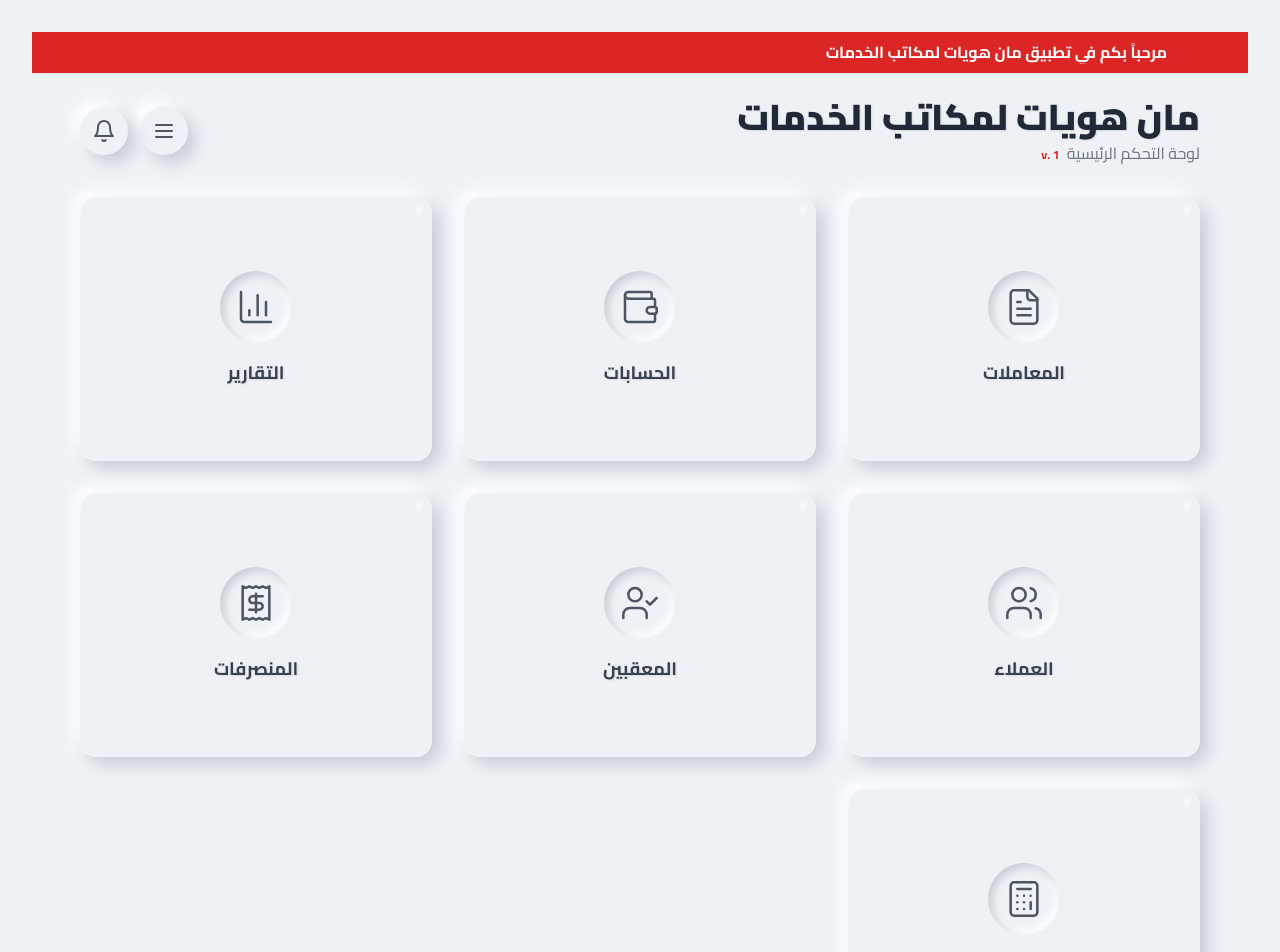
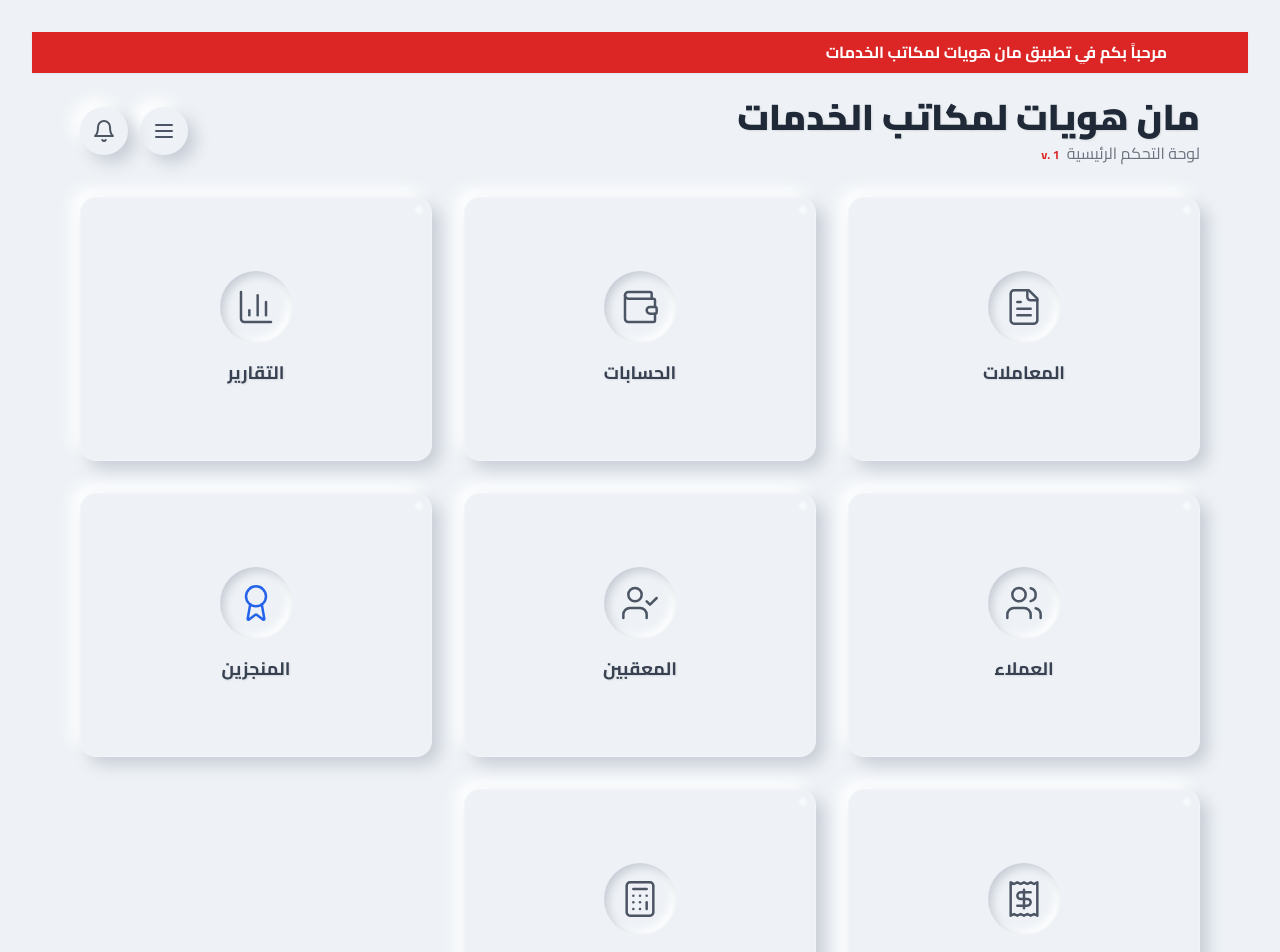
Before and after one commit to alnopeapp2025/Ttagep, a React (Vite) app: page / in a window 1280 px wide. Shown: the top 952 px of the page. Built offline with nearby package versions, Linux system fonts and the light colour scheme.

Commit message:
Commit from Dualite Alpha:

```diff
--- a/src/pages/Dashboard.tsx
+++ b/src/pages/Dashboard.tsx
@@ -868,6 +868,14 @@ export default function Dashboard() {
           />
 
           <DashboardButton
+              icon={Award}
+              label="المنجزين"
+              variant="primary"
+              locked={!canAccessPage('achievers')}
+              onClick={() => handlePageClick('achievers', '/achievers')}
+          />
+
+          <DashboardButton
               icon={Receipt}
               label="المنصرفات"
               variant="danger"
```
